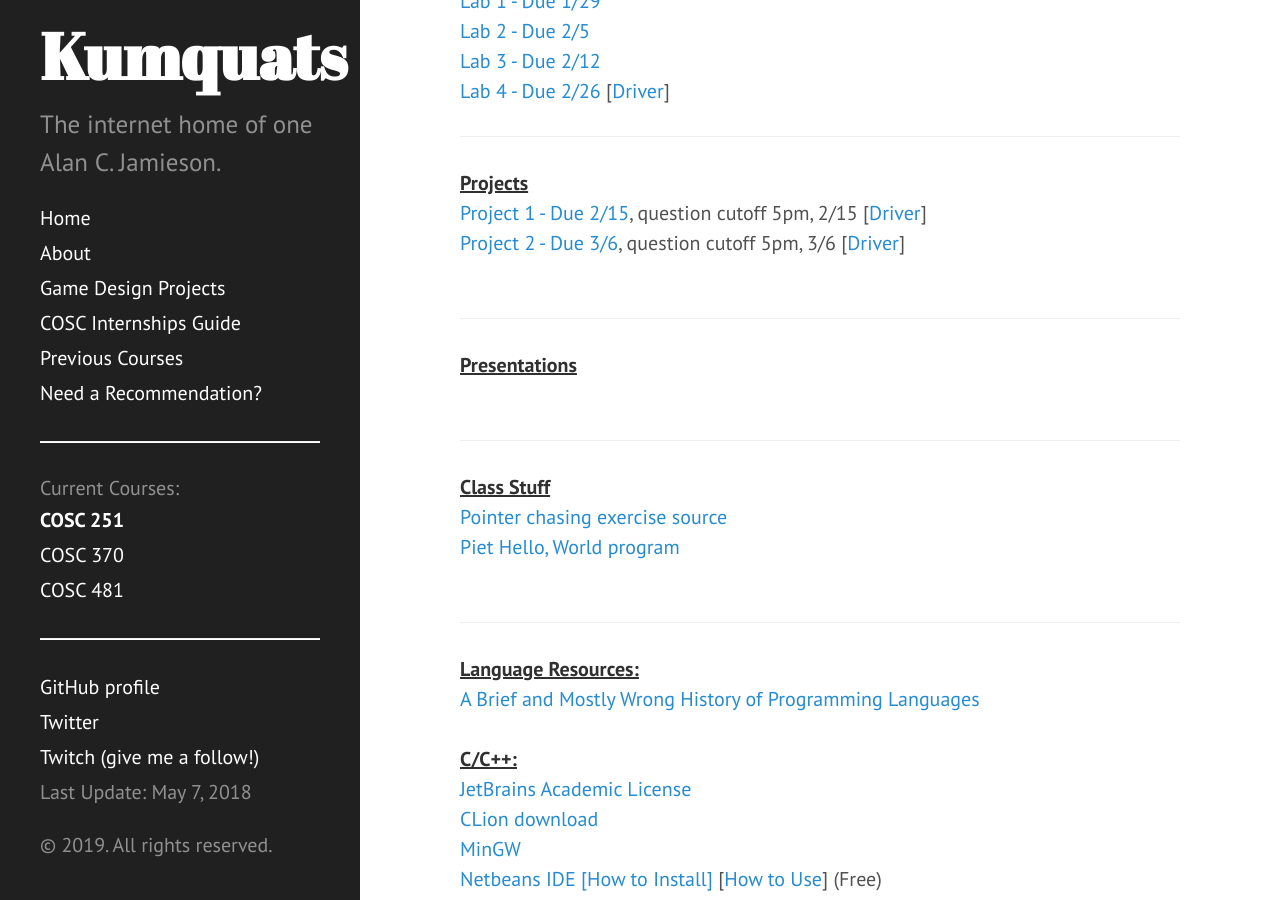
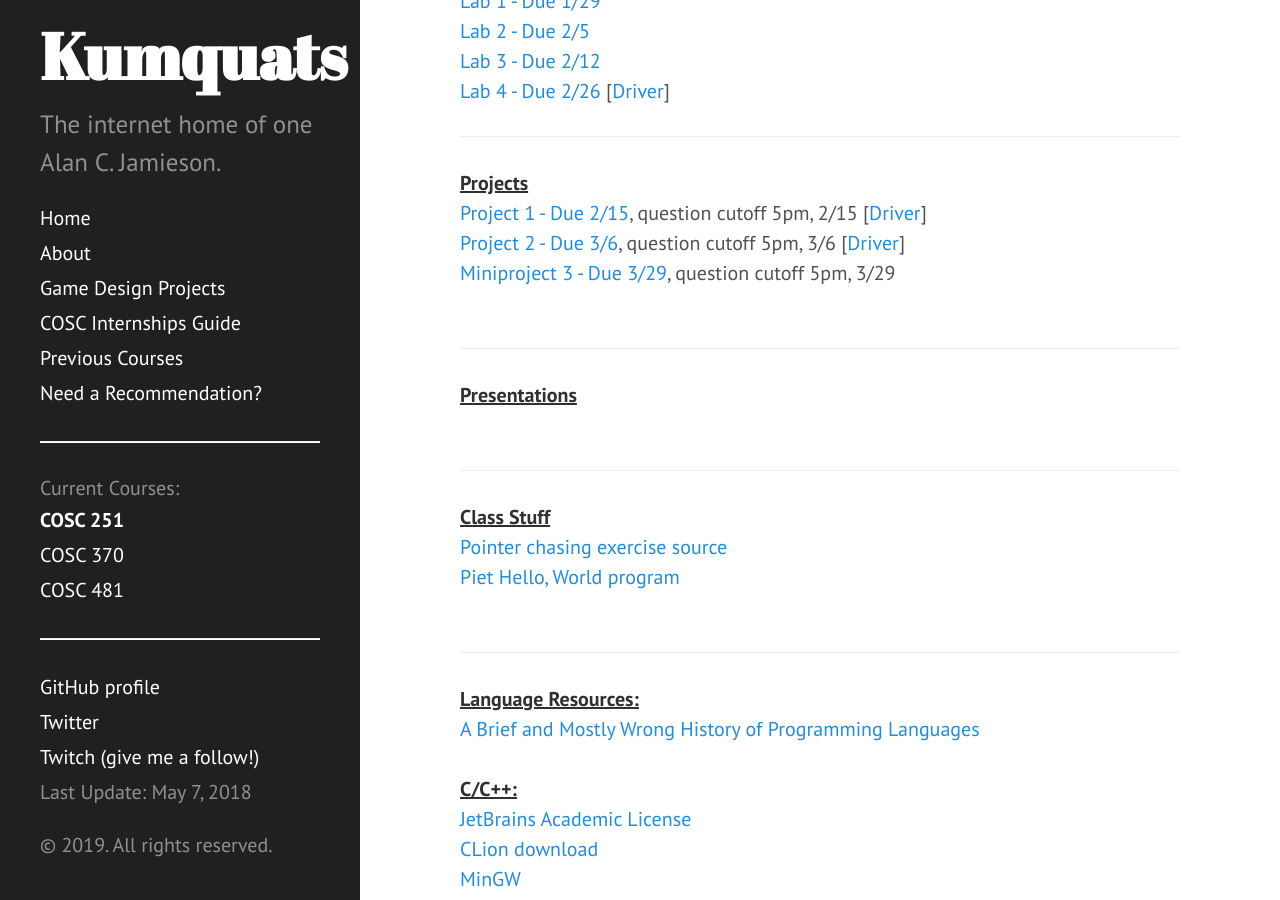
Before and after one commit to ripark/ripark.github.io, a Jekyll site: the page built from s19/cosc251.html, in a window 1280 px wide and 900 px high, scrolled down 626 px. Built offline with Jekyll 4.4.1, drawn with Linux system fonts in a browser that asks for light colours; Markdown is read by kramdown in place of the engine named in the settings.

Commit message:
251 update

```diff
--- a/s19/cosc251.html
+++ b/s19/cosc251.html
@@ -42,6 +42,8 @@
 <a href="http://ripark.github.io/s19/COSC251Proj1.pdf">Project 1 - Due 2/15</a>, question cutoff 5pm, 2/15 [<a href="http://ripark.github.io/s19/Proj1Driver.cpp">Driver</a>]
 <br>
 <a href="http://ripark.github.io/s19/COSC251Proj2.pdf">Project 2 - Due 3/6</a>, question cutoff 5pm, 3/6 [<a href="http://ripark.github.io/s19/Proj2Driver.py">Driver</a>]
+<br>
+<a href="http://ripark.github.io/s19/COSC251Proj3.pdf">Miniproject 3 - Due 3/29</a>, question cutoff 5pm, 3/29
 <br>
 <br>
 <hr>
--- a/s19/cosc481.html
+++ b/s19/cosc481.html
@@ -39,3 +39,4 @@
 <a href="http://ripark.github.io/s19/COSC481Proj1.pdf">Miniproject 1 - Due 2/15</a>
 <br>
 <a href="http://ripark.github.io/s19/COSC481Proj2.pdf">Miniproject 2 - Due 3/4</a> [<a href="http://ripark.github.io/s19/481Groups2.txt">Groups</a>]
+<br>
```
Also changed, not shown: 1 other file.
